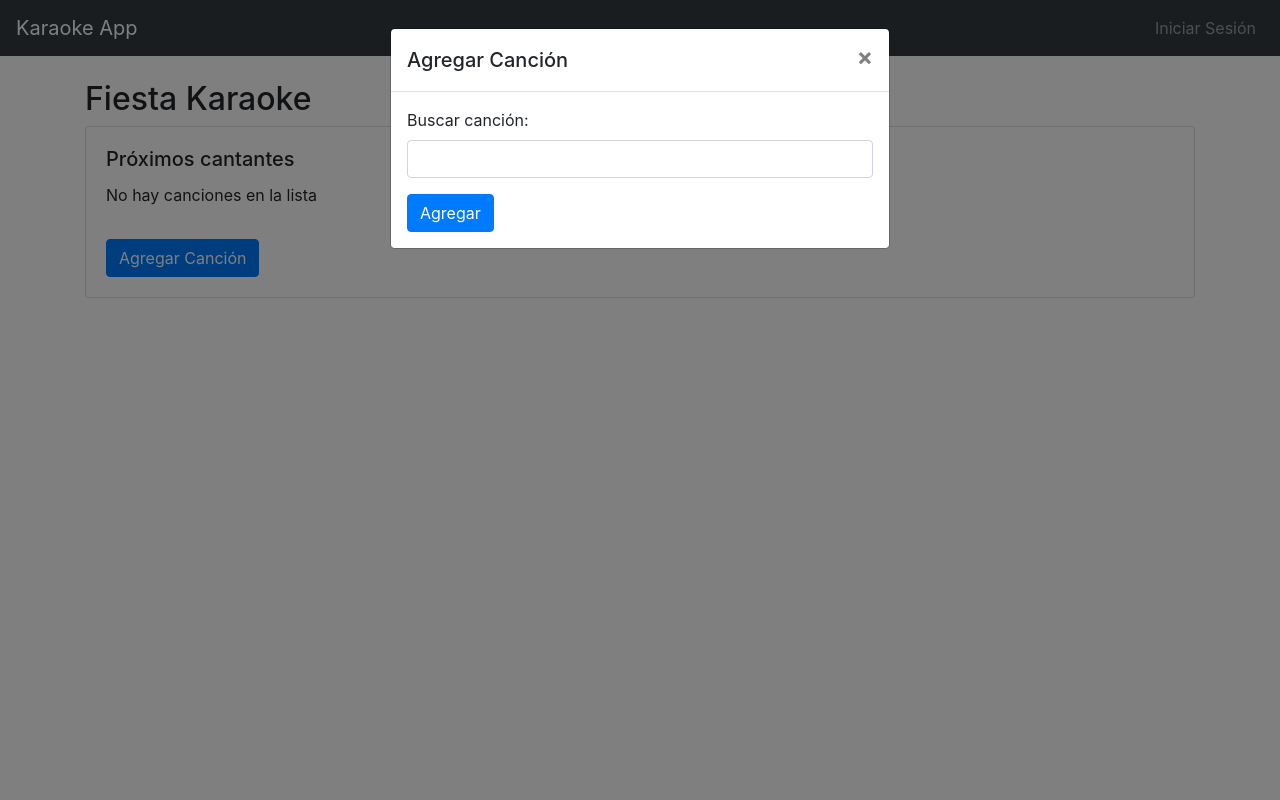
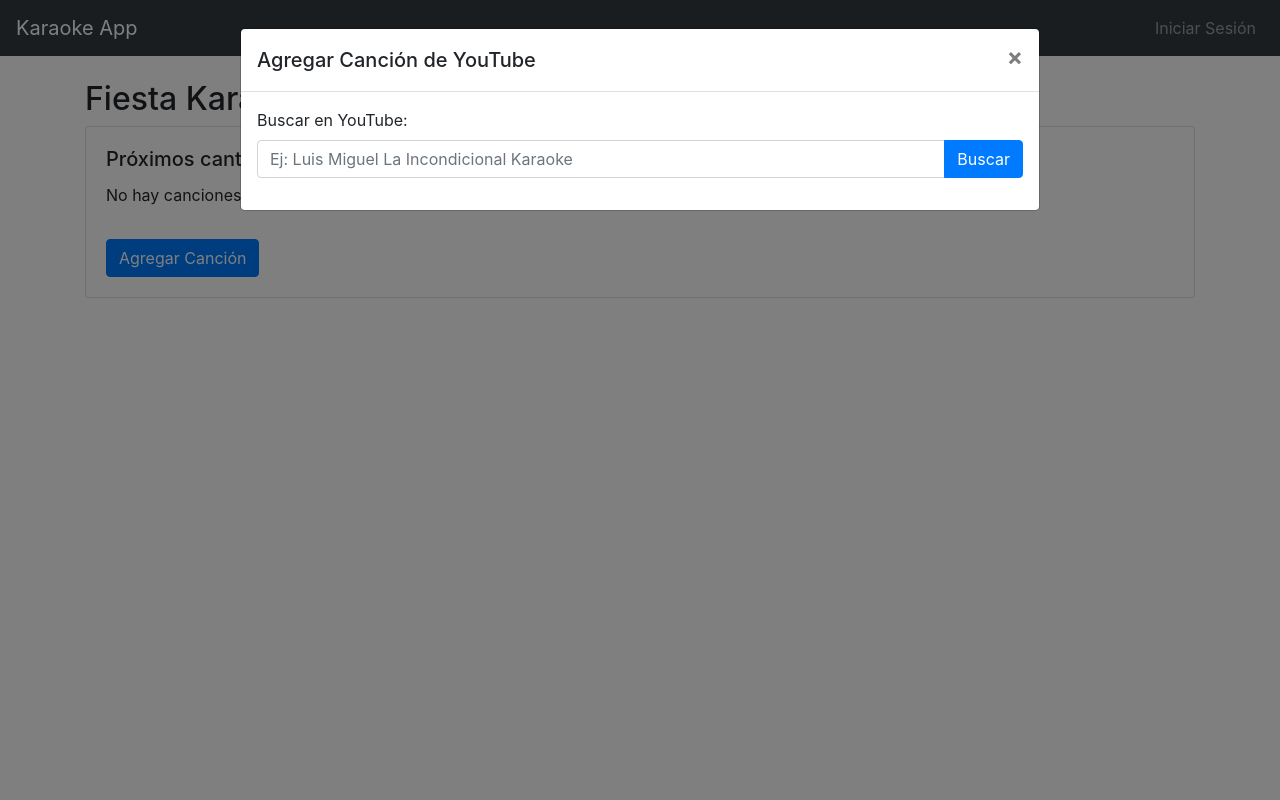
Before and after one commit to ralborta/karaoke-app, a Flask app: page /party in a window 1280 px wide, after a click on "Agregar Canción". Run offline with Flask 3, Linux system fonts and the light colour scheme; some libraries are stand-ins or nearby versions.

Commit message:
Implement YouTube search AJAX in frontend modal

```diff
--- a/app/templates/main/party.html
+++ b/app/templates/main/party.html
@@ -32,24 +32,98 @@
 
 <!-- Modal para agregar canción -->
 <div class="modal fade" id="addSongModal" tabindex="-1">
-    <div class="modal-dialog">
+    <div class="modal-dialog modal-lg">
         <div class="modal-content">
             <div class="modal-header">
-                <h5 class="modal-title">Agregar Canción</h5>
+                <h5 class="modal-title">Agregar Canción de YouTube</h5>
                 <button type="button" class="close" data-dismiss="modal">
                     <span>&times;</span>
                 </button>
             </div>
             <div class="modal-body">
-                <form action="{{ url_for('main.add_song') }}" method="POST">
+                <form id="searchForm">
                     <div class="form-group">
-                        <label for="songSearch">Buscar canción:</label>
-                        <input type="text" class="form-control" id="songSearch" name="query">
+                        <label for="songSearch">Buscar en YouTube:</label>
+                        <div class="input-group">
+                            <input type="text" class="form-control" id="songSearch" name="query" placeholder="Ej: Luis Miguel La Incondicional Karaoke" required>
+                            <div class="input-group-append">
+                                <button type="submit" class="btn btn-primary" id="btnSearch">Buscar</button>
+                            </div>
+                        </div>
                     </div>
-                    <button type="submit" class="btn btn-primary">Agregar</button>
                 </form>
+                <div id="searchResults" class="mt-3">
+                    <!-- Resultados aparecerán aquí -->
+                </div>
             </div>
         </div>
     </div>
 </div>
+
+<form id="addSongActionForm" action="{{ url_for('main.add_song') }}" method="POST" class="d-none">
+    <input type="hidden" name="title" id="hiddenTitle">
+    <input type="hidden" name="youtube_id" id="hiddenYoutubeId">
+    <input type="hidden" name="artist" value="YouTube">
+</form>
 {% endblock %}
+
+{% block extra_js %}
+<script>
+document.getElementById('searchForm').addEventListener('submit', async (e) => {
+    e.preventDefault();
+    const query = document.getElementById('songSearch').value;
+    const btn = document.getElementById('btnSearch');
+    const resultsDiv = document.getElementById('searchResults');
+
+    if (!query) return;
+
+    btn.disabled = true;
+    btn.textContent = 'Buscando...';
+    // Muestra un pequeño aviso de carga
+    resultsDiv.innerHTML = '<div class="text-center font-weight-bold my-4 text-primary">Buscando en YouTube...</div>';
+
+    try {
+        const formData = new FormData();
+        formData.append('query', query);
+
+        const res = await fetch('{{ url_for("main.search") }}', {
+            method: 'POST',
+            body: formData
+        });
+        const data = await res.json();
+
+        if (data.error) {
+            resultsDiv.innerHTML = `<div class="alert alert-danger">${data.error}</div>`;
+        } else {
+            let html = '<div class="list-group">';
+            data.results.forEach(item => {
+                // Escapar comillas para evitar fallos de Javascript
+                const safeTitle = item.title.replace(/'/g, "\\'").replace(/"/g, '&quot;');
+                html += `
+                <button type="button" class="list-group-item list-group-item-action d-flex align-items-center mb-2 shadow-sm rounded border" onclick="addSong('${safeTitle}', '${item.videoId}')">
+                    <img src="${item.thumbnail}" width="120" height="90" class="mr-3 rounded" style="object-fit: cover;">
+                    <div class="text-left w-100">
+                        <h6 class="mb-1 text-dark" style="font-size: 1.1rem; font-weight: 600;">${item.title}</h6>
+                        <span class="badge badge-success px-2 py-1 mt-1">▶ Añadir a la lista de cantantes</span>
+                    </div>
+                </button>
+                `;
+            });
+            html += '</div>';
+            resultsDiv.innerHTML = html;
+        }
+    } catch (err) {
+        resultsDiv.innerHTML = `<div class="alert alert-danger">Error conectando al servidor para buscar... Verifica que la YOUTUBE_API_KEY esté correctamente configurada.</div>`;
+    } finally {
+        btn.disabled = false;
+        btn.textContent = 'Buscar';
+    }
+});
+
+function addSong(title, youtubeId) {
+    document.getElementById('hiddenTitle').value = title;
+    document.getElementById('hiddenYoutubeId').value = youtubeId;
+    document.getElementById('addSongActionForm').submit();
+}
+</script>
+{% endblock %}
```
